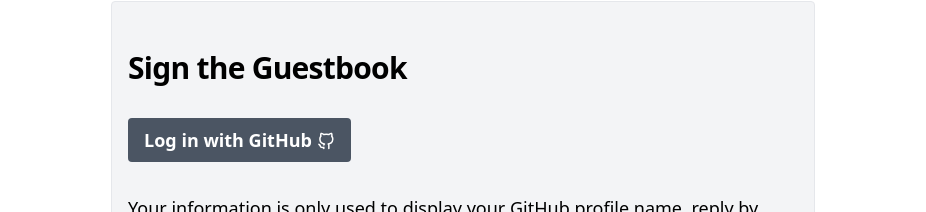
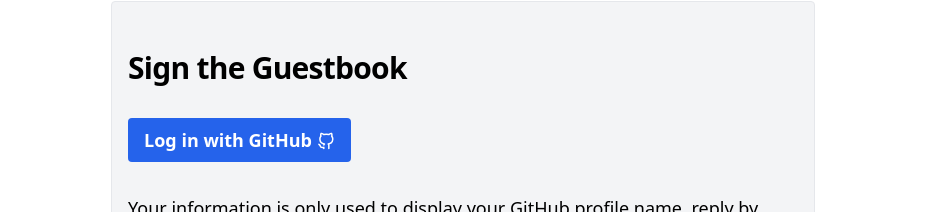
Before and after one commit to maxdemaio/max-nextjs, a Next.js app: page /guestbook in a window 1280 px wide. Shown: the part 263-475 px from the top of the page, without its empty margins (177-1103 px from the left). Built offline with nearby package versions, Linux system fonts and the light colour scheme; no server answers; the database is empty.

Commit message:
change action button to blue primary for guestbook

```diff
--- a/components/Guestbook.js
+++ b/components/Guestbook.js
@@ -98,7 +98,7 @@
             <div className="mb-4 flex flex-row justify-between items-center">
               <a
                 href={`/api/auth/signin`}
-                className="mb-4 bg-gray-600 hover:bg-gray-700 text-md text-white font-bold py-2 px-4 rounded"
+                className="mb-4 bg-blue-600 hover:bg-blue-800 text-md text-white font-bold py-2 px-4 rounded"
                 onClick={(e) => {
                   e.preventDefault();
                   signIn('github', {
@@ -153,7 +153,7 @@
                 />
                 <button
                   type="submit"
-                  className="ml-2 bg-gray-600 hover:bg-gray-700 text-md text-white font-bold py-2 px-4 rounded"
+                  className="ml-2 bg-blue-600 hover:bg-blue-800 text-md text-white font-bold py-2 px-4 rounded"
                 >
                   {/* Ternary if loading show spinner if not show 'Sign' */}
                   {form.state === 'Loading' ? <LoadingSpinner /> : 'Sign'}
```
